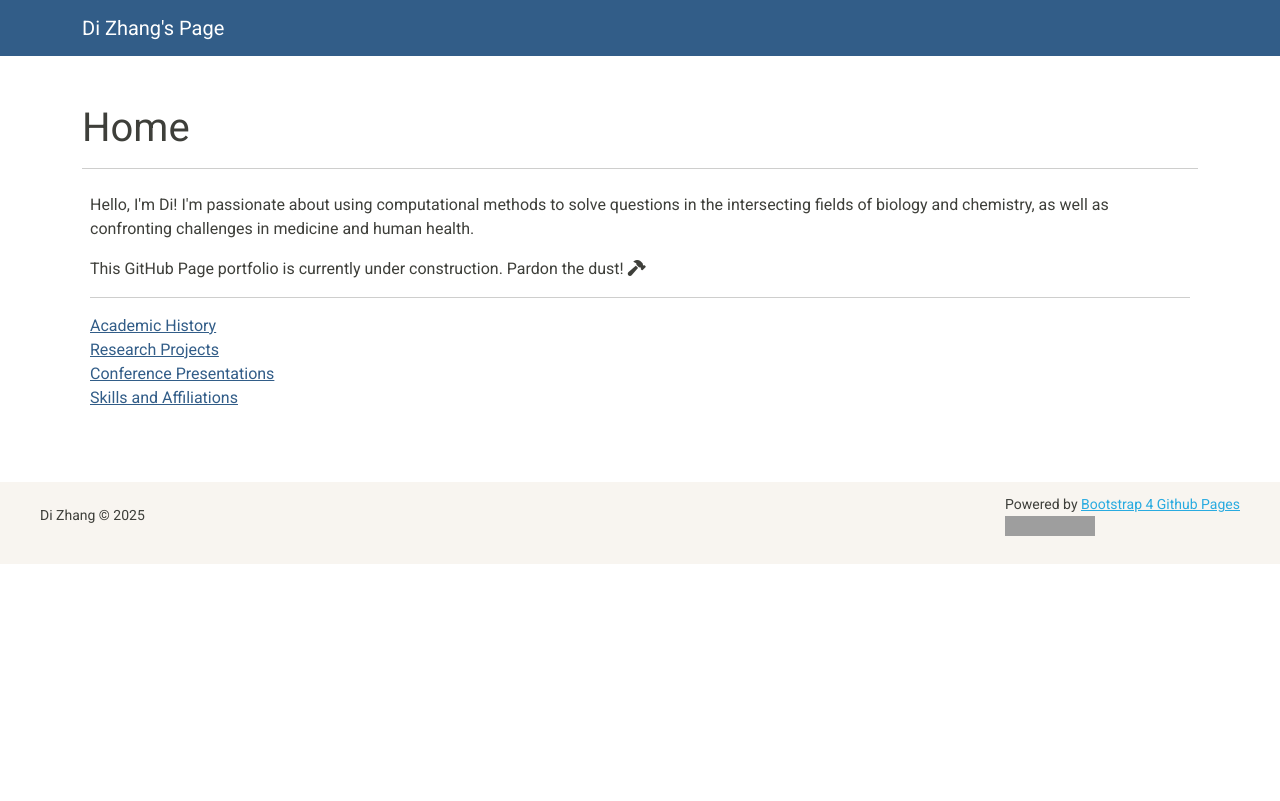
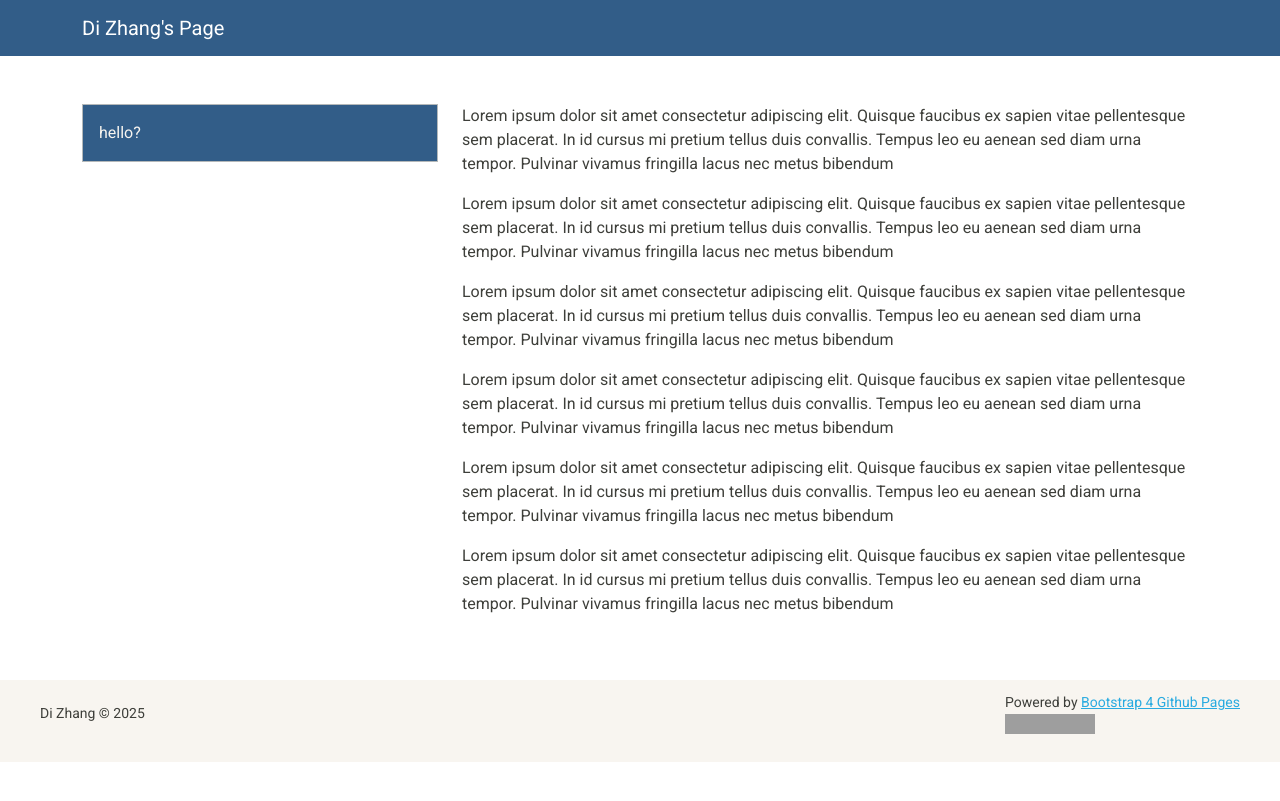
Before and after one commit to zhangdi33/zhangdi33.github.io, a Jekyll site: the page built from index.html, in a window 1280 px wide. Shown: the top 801 px of the page. Built offline with Jekyll 4.4.1, drawn with Linux system fonts in a browser that asks for light colours; grey boxes are pictures that could not be loaded.

Commit message:
Update index.html

```diff
--- a/index.html
+++ b/index.html
@@ -1,6 +1,5 @@
 ---
-layout: home
-title: Home
+layout: default
 ---
 <!DOCTYPE html>
 <html lang="en">
@@ -10,23 +9,57 @@ title: Home
     <meta name="viewport" content="width=device-width, initial-scale=1">
   </head>
   <body>
-    <hr>
-    <div class="card border-0 p-2">
-      <p>Hello, I'm Di! I'm passionate about using computational methods to solve questions in the intersecting fields of biology and chemistry, as well as confronting challenges in medicine and human health.</p>
-      <p>This GitHub Page portfolio is currently under construction. Pardon the dust! <i class="fa-solid fa-hammer"></i></p>
+    <div class="row no-gutters">
+      <div class="col-lg-4">
+        <div class="sticky-top">
+          <div class="card bg-primary text-light w-100 h-100 p-3 rounded-0">
+            hello?
+          </div>
+        </div>
+      </div>
+      <div class="col-lg-8">
+        <p>
+          Lorem ipsum dolor sit amet consectetur adipiscing elit. Quisque
+          faucibus ex sapien vitae pellentesque sem placerat. In id cursus mi
+          pretium tellus duis convallis. Tempus leo eu aenean sed diam urna
+          tempor. Pulvinar vivamus fringilla lacus nec metus bibendum
+        </p>
 
-      <hr class="mt-0">
+        <p>
+          Lorem ipsum dolor sit amet consectetur adipiscing elit. Quisque
+          faucibus ex sapien vitae pellentesque sem placerat. In id cursus mi
+          pretium tellus duis convallis. Tempus leo eu aenean sed diam urna
+          tempor. Pulvinar vivamus fringilla lacus nec metus bibendum
+        </p>
 
-      <p class="pl-3">
-        <a href="https://zhangdi33.github.io/history.html">Academic History</a>
-        <br>
-        <a href="#">Research Projects</a>
-        <br>
-        <a href="#">Conference Presentations</a>
-        <br>
-        <a href="#">Skills and Affiliations</a>
-      </p>
+        <p>
+          Lorem ipsum dolor sit amet consectetur adipiscing elit. Quisque
+          faucibus ex sapien vitae pellentesque sem placerat. In id cursus mi
+          pretium tellus duis convallis. Tempus leo eu aenean sed diam urna
+          tempor. Pulvinar vivamus fringilla lacus nec metus bibendum
+        </p>
 
+        <p>
+          Lorem ipsum dolor sit amet consectetur adipiscing elit. Quisque
+          faucibus ex sapien vitae pellentesque sem placerat. In id cursus mi
+          pretium tellus duis convallis. Tempus leo eu aenean sed diam urna
+          tempor. Pulvinar vivamus fringilla lacus nec metus bibendum
+        </p>
+
+        <p>
+          Lorem ipsum dolor sit amet consectetur adipiscing elit. Quisque
+          faucibus ex sapien vitae pellentesque sem placerat. In id cursus mi
+          pretium tellus duis convallis. Tempus leo eu aenean sed diam urna
+          tempor. Pulvinar vivamus fringilla lacus nec metus bibendum
+        </p>
+
+        <p>
+          Lorem ipsum dolor sit amet consectetur adipiscing elit. Quisque
+          faucibus ex sapien vitae pellentesque sem placerat. In id cursus mi
+          pretium tellus duis convallis. Tempus leo eu aenean sed diam urna
+          tempor. Pulvinar vivamus fringilla lacus nec metus bibendum
+        </p>
+      </div>
     </div>
 
   </body>
```
